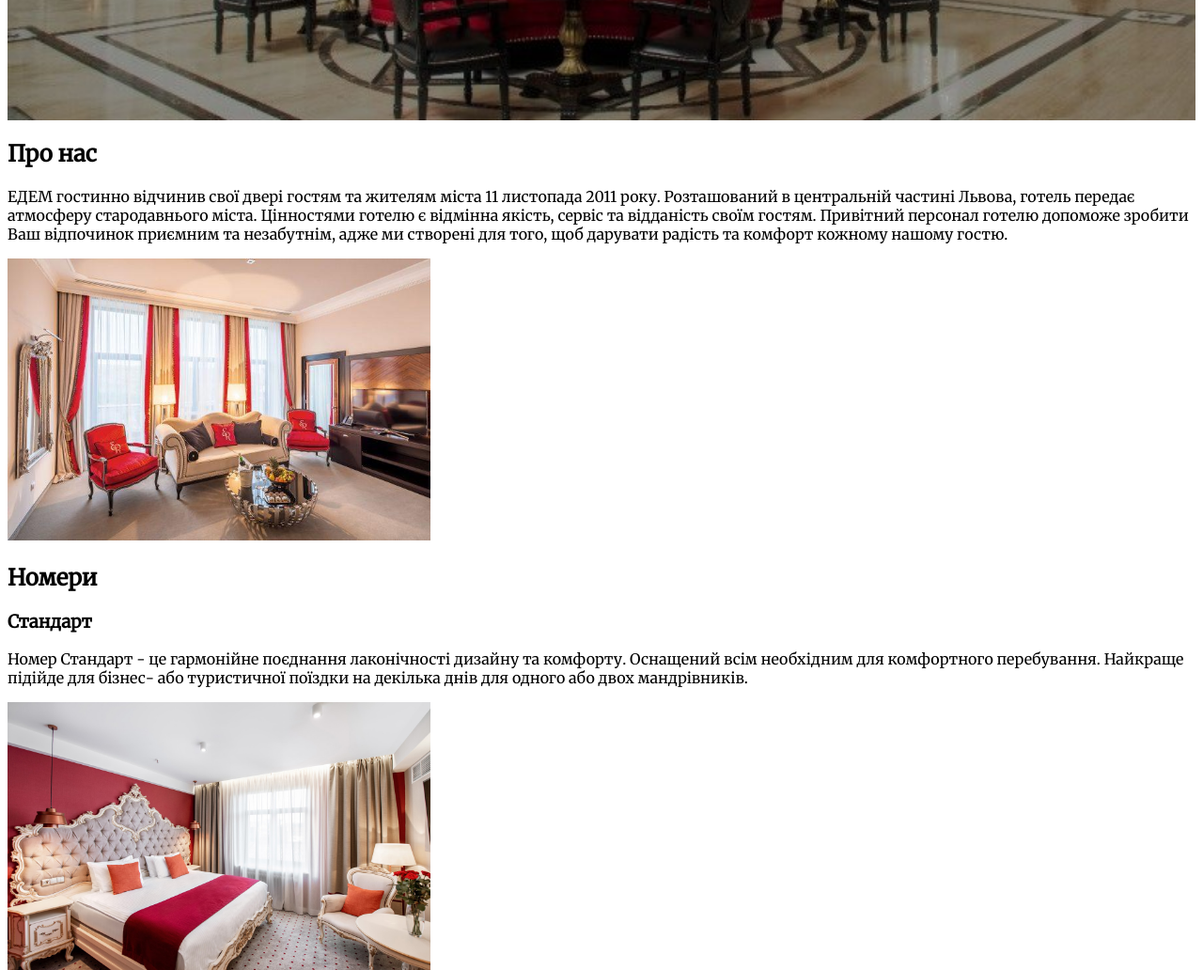
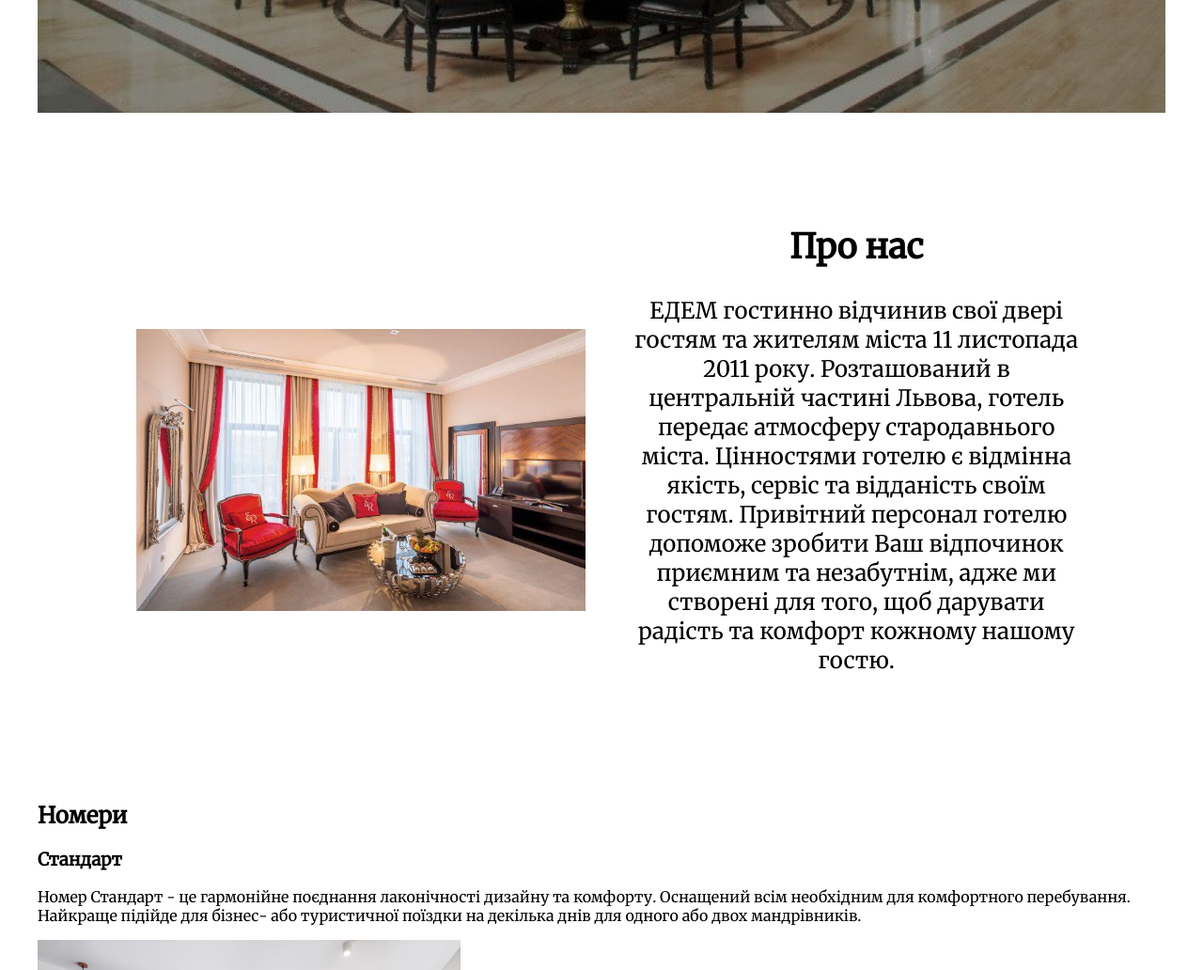
Before and after one commit to Khrystyna357/web-project, a plain HTML site: page index.html in a window 1280 px wide. Shown: the part 780-1812 px from the top of the page at 94% size. Drawn offline with Linux system fonts and the light colour scheme; a web font is replaced by a local one.

Commit message:
add about us

```diff
--- a/css/index.css
+++ b/css/index.css
@@ -4,7 +4,10 @@
     --accent-color: white;
      font-family: 'Merriweather', serif;
 }
-
+body {
+    max-width: 1200px;
+    margin: auto;
+}
 header .logo { font-family:'Merriweather', serif;
 font-size: 2.5rem;
 text-align: left;
@@ -44,9 +47,32 @@ header .header-banner {
     justify-content:center;
     flex-direction: column;
     font-size: 2.8rem;
+
+
 }
 header .header-banner  {
     color: var(--accent-color);
     font-family: 'Merriweather', serif;
     font-size: 3.5rem;
+
 }
+
+ main .about {
+    display: flex;
+    flex-direction: row-reverse;
+    padding: 90px;
+      font-size: 1.5rem;
+text-align: center;
+}
+main .about div {
+
+    width: 50%;
+
+}
+main .about img {
+ text-align:left;
+     width: 50%;
+margin: 15px;
+margin-top: 140px;
+margin-right: 50px;
+}
--- a/index.html
+++ b/index.html
@@ -26,7 +26,9 @@
             </div>
         </header>
         <main>
-            <article>
+            <section class="about">
+            <div class="about-text">
+
                 <h2 id="about">Про нас</h2>
                 <p>ЕДЕМ гостинно відчинив свої двері гостям та жителям міста 11 листопада 2011 року.
 				Розташований в центральній частині Львова, готель передає атмосферу стародавнього міста.
@@ -35,8 +37,11 @@
 				зробити Ваш відпочинок приємним та незабутнім, адже ми створені для того, щоб дарувати радість та
 				комфорт
 				кожному нашому гостю.</p>
-                <img src="img/img-reception2.jpg" width="450" height="300" alt="рецепція2">
-            </article>
+
+
+            </div>
+            <img src="img/img-reception2.jpg" width="450" height="300" alt="рецепція2">
+            </section>
             <article>
                 <h2 id="rooms">Номери</h2>
                 <h3>Стандарт</h3>
```
